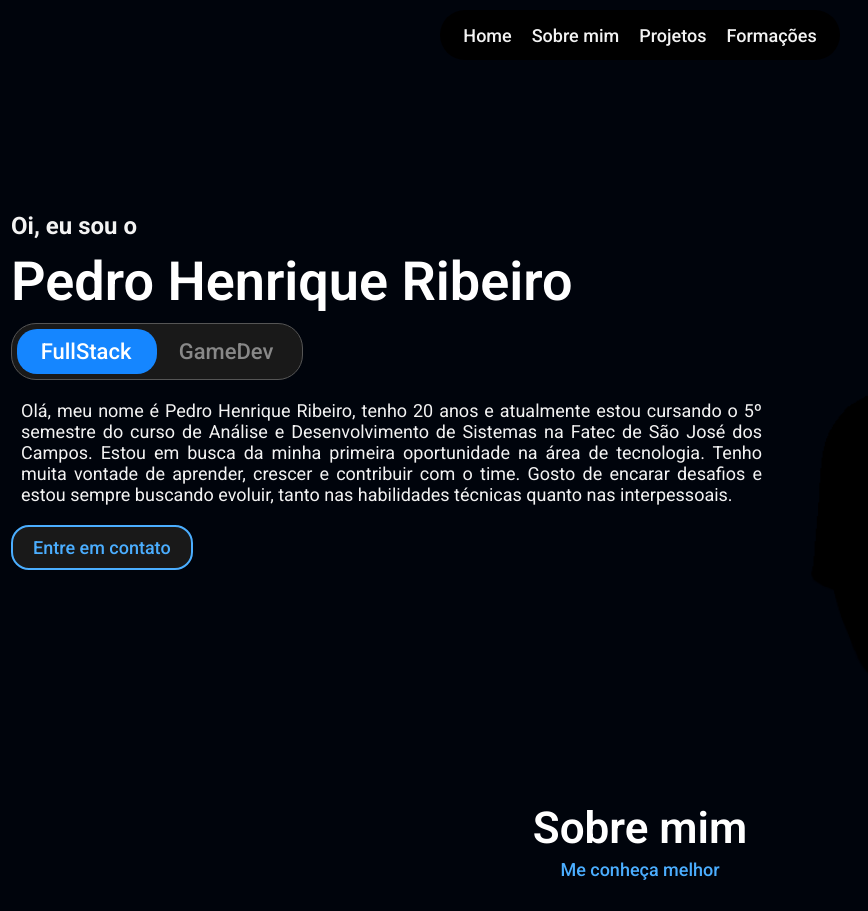
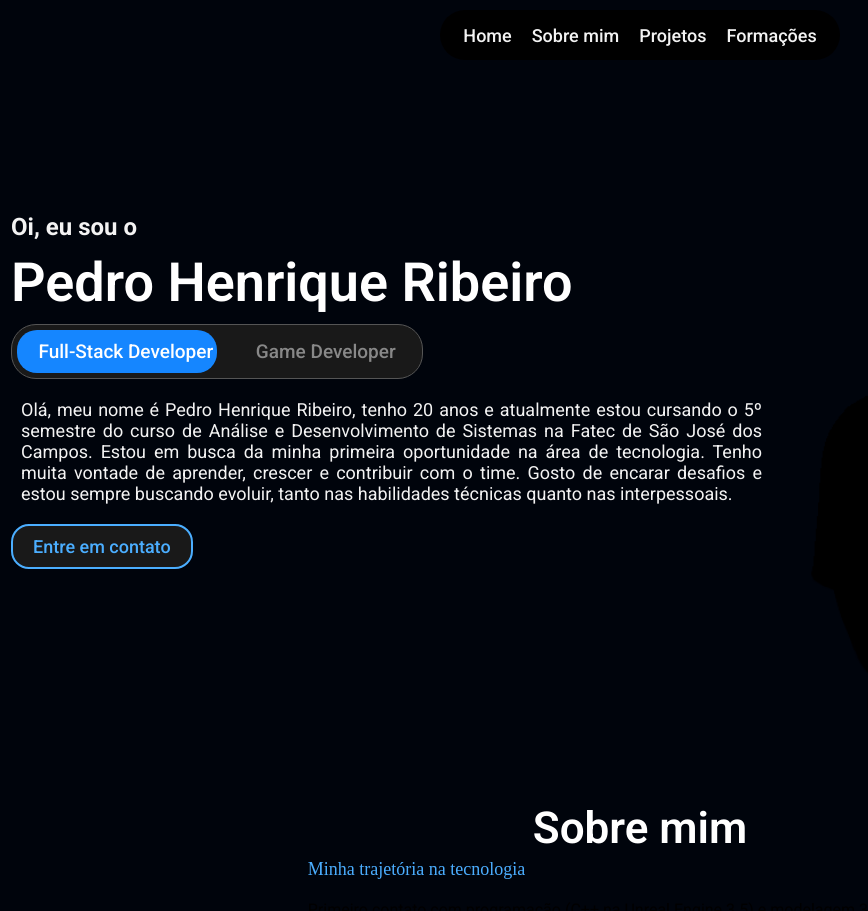
Before and after one commit to pedrohenribeiro/Portfolio-Profissional, a React (Vite) app in the folder portfolio-profissional/: page / in a window 1280 px wide. Shown: the top 911 px of the page, without its empty margins (0-868 px from the left). Built offline with nearby package versions, Linux system fonts and the light colour scheme.

Commit message:
feat: about me layout update

```diff
--- a/portfolio-profissional/src/pages/home/Home.module.css
+++ b/portfolio-profissional/src/pages/home/Home.module.css
@@ -55,7 +55,7 @@ h1,h2,h3,p,span,button {
   margin-bottom: 20px;
   cursor: pointer;
   border: 1px solid var(--cinza);
-  width: 280px;
+  width: 400px;
   justify-content: space-around;
 }
 
@@ -76,7 +76,7 @@ h1,h2,h3,p,span,button {
 }
 
 .toggleOption {
-  font-size: 22px;
+  font-size: 19px;
   font-weight: 500;
   color: #888;
   padding: 10px 20px;
--- a/portfolio-profissional/src/pages/home/Home.tsx
+++ b/portfolio-profissional/src/pages/home/Home.tsx
@@ -38,13 +38,13 @@ function Home() {
               className={`${styles.toggleOption} ${isFullStack ? styles.activeText : ''}`}
               onClick={() => setActiveView('fullstack')}
             >
-              FullStack
+              Full-Stack Developer
             </span>
             <span
               className={`${styles.toggleOption} ${!isFullStack ? styles.activeText : ''}`}
               onClick={() => setActiveView('gamedev')}
             >
-              GameDev
+              Game Developer
             </span>
           </div>
 
@@ -65,9 +65,17 @@ function Home() {
         <h1 className={styles.titulo}>
           Sobre mim
         </h1>
-        <h2 className={styles.subtitulo}>
-          Me conheça melhor
-        </h2>
+        <div>
+          <div>
+            <h4 className={styles.subtitulo}>
+              Minha trajetória na tecnologia
+            </h4>
+            <p>
+              Primeiro contato com programação (C++ na Unreal Engine 3.5) e modelagem 3D com 3DMax.
+            </p>
+          </div>
+          <p className={styles.periodo}> 2016</p>
+        </div>
 
         <p className={styles.texto}>
           Eu sempre fui apaixonado por tecnologia, eu gostava muito de jogar no video game e no computador, então no meio do ensino fundamental, em 2016 eu comecei a estudar Game Design na Microcamp, tive meu primeiro contato com uma linguagem de programação com c++ na Unreal Engine 3.5. Minha parte favorita na época era modelagem 3D no 3DMax. Em 2018 quando terminei o curso e comecei a fazer outros 2 cursos em focados para Game Design na Advanced e Saga, finalizei o curso da advanced mas precisei sair do curso da Saga, nesse mesmo período (2017) também iniciei o curso Hardware e Robótica na Microcamp, onde me apaixonei por IOT(Inteligência das coisas), finalizei o curso em 2018.
```
